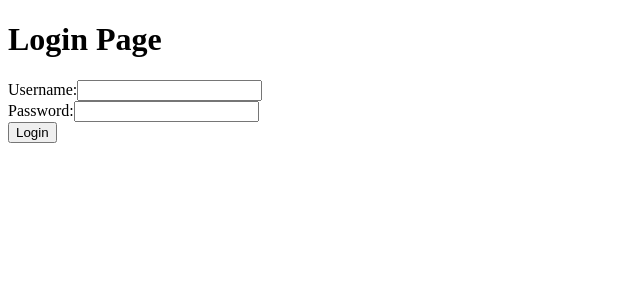
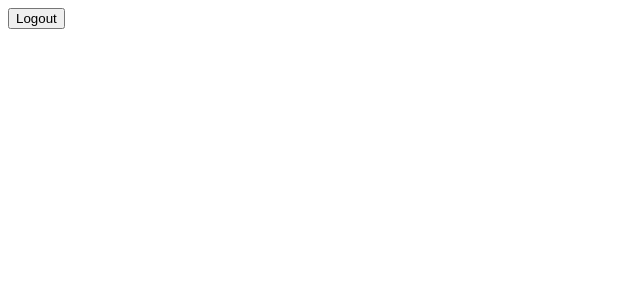
Before and after one commit to wjjmjh/react-auth-routes, a React (Vite) app: page /logout in a window 1280 px wide. Before the commit this address led to /login. Shown: the top 300 px of the page, without its empty margins (0-640 px from the left). Built offline with nearby package versions, Linux system fonts and the light colour scheme.

Commit message:
BUILD: logout demo.

```diff
--- a/src/App.tsx
+++ b/src/App.tsx
@@ -19,6 +19,7 @@
       <AuthIsSignedIn>
         <Router>
           <Routes>
+            <Route path={"/login"} element={<Login />} />
             <Route path={"/logout"} element={<Logout />} />
             <Route path={"/protected"} element={<Protected />} />
           </Routes>
--- a/src/api.ts
+++ b/src/api.ts
@@ -1,4 +1,5 @@
 export const WhoAmIRequest = async () => {
   // please add your own logic here to get who am i user info
-  throw new Error("have no idea who am i");
+  // throw new Error("have no idea who am i");
+  return {};
 };
--- a/src/components/Logout.tsx
+++ b/src/components/Logout.tsx
@@ -1,9 +1,21 @@
-import React from "react";
+import { AuthContext } from "@/contexts/AuthContext";
+import React, { useContext } from "react";
 
 const onLogout = () => console.log("logout!");
 
 const Logout: React.FC = () => {
-  return <button onClick={onLogout}>Logout</button>;
+  const authContext = useContext(AuthContext);
+
+  return (
+    <button
+      onClick={async () => {
+        authContext.signOut();
+        window.location.href = "/login";
+      }}
+    >
+      Logout
+    </button>
+  );
 };
 
 export default Logout;
```
